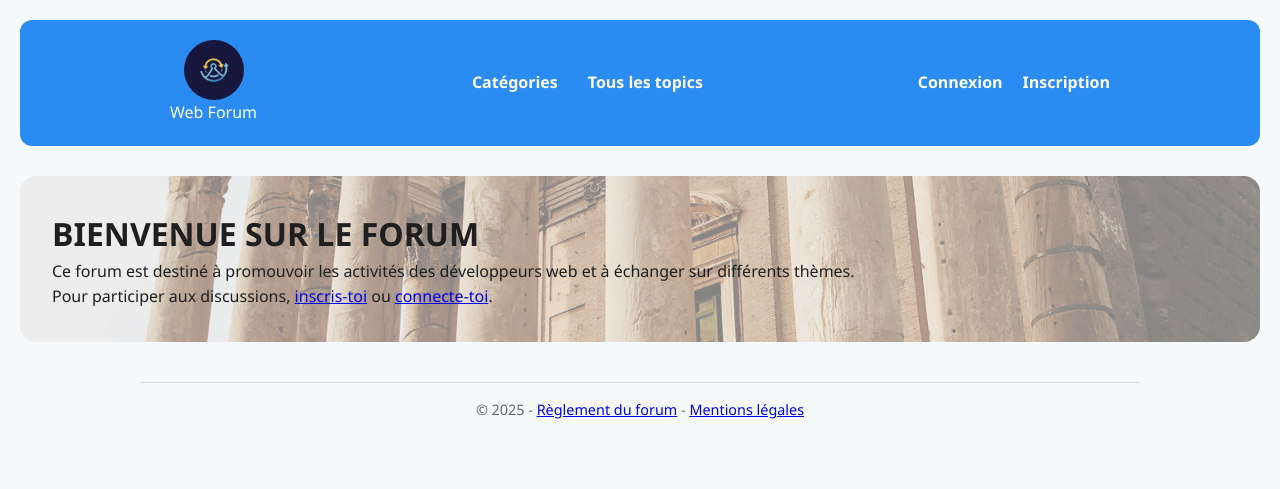
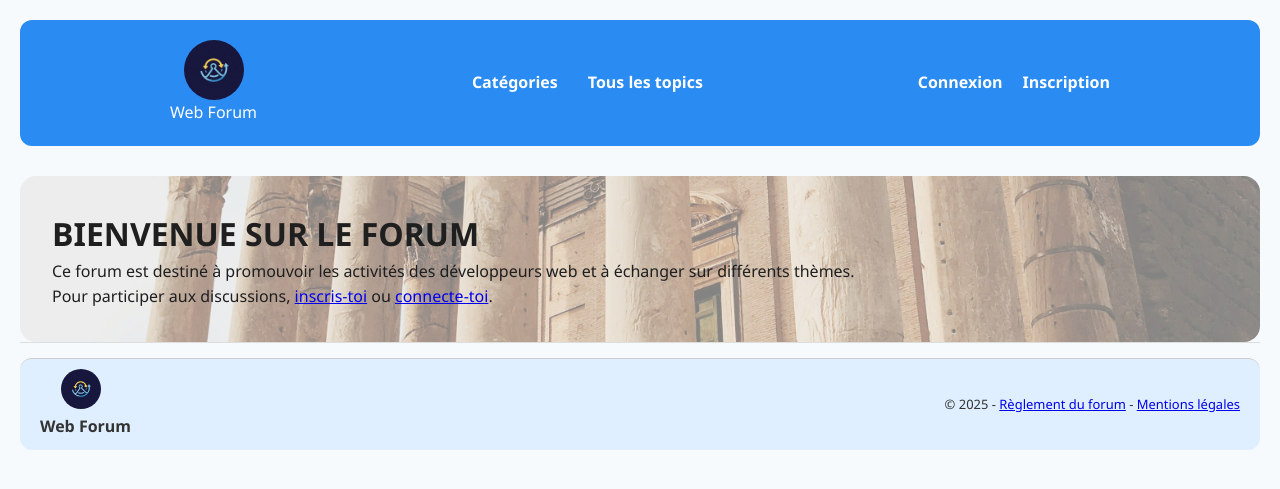
Before and after one commit to Maalem60/forum, a PHP site: page / in a window 1280 px wide. Shown: the top 489 px of the page. Run offline with PHP 8.4, Linux system fonts and the light colour scheme; some libraries are stand-ins or nearby versions.

Commit message:
Modifications de l'admin

```diff
--- a/app/AbstractController.php
+++ b/app/AbstractController.php
@@ -24,13 +24,17 @@ public function redirectTo($ctrl = null, $action = null, $id = null){
         die();
     }
 
-public function restrictTo($role){
+    protected function restrictTo($role): void
+    {
+        $user = Session::getUser();
 
-        if(!Session::getUser() || !Session::getUser()->hasRole($role)){
+        if (!$user || !method_exists($user, 'hasRole') || !$user->hasRole($role)) {
             $this->redirectTo("security", "login");
+            exit;
         }
-        return;
     }
+
+
  //  AJOUT DE LA MÉTHODE "render", permet de ne pas avoir à répéter cette structure à chaque fois. ICI 👉
 public function render(string $view, array $data = [], string $meta = "")
 {
--- a/app/Session.php
+++ b/app/Session.php
@@ -25,10 +25,10 @@ class Session {
         $_SESSION['user_id'] = $user->getId();
     }
 
-    // public static function getUserId() {
-    //     self::start();
-    //     return $_SESSION['user_id'] ?? null;
-    // }
+     public static function getUserId() {
+         self::start();
+         return $_SESSION['user_id'] ?? null;
+     }
 
     public static function getUser() {
 
@@ -38,11 +38,18 @@ class Session {
         return $userManager->findOneById($_SESSION['user_id']);
     }
 
-    public static function isAdmin() {
-        $user = self::getUser();
-        return $user && $user->hasRole("ROLE_ADMIN");
+    public static function isAdmin()
+    {
+       // Vérifie si un utilisateur est connecté et a le role ADMIN : "ROLE_ADMIN"
+        if (self::getUser() && self::getUser()->getRole() === "ROLE_ADMIN") {
+            // self::getUser(): récupère l'utilisateur actellement connecté (stocke dans la session.)
+            // getRole() : récupère le role de cet utilisateur === même valeur, même type.
+
+            return true;
+        }
+        return false;
+        // sinon retourne False.
     }
-
     public static function destroy() {
         self::start();
         $_SESSION = [];
--- a/model/entities/User.php
+++ b/model/entities/User.php
@@ -81,10 +81,9 @@ public function setRole($role) {
     $this->role = $role;
     return $this;
 }
+
 public function hasRole($role) { // Vérifier si le rôle existe dans le tableau des rôles
-      if($this->role == $role) {
-        return true;
-      }
+      $this->role === $role;
     }
 
 
--- a/public/css/style.css
+++ b/public/css/style.css
@@ -7,9 +10,13 @@
     --card-bg: #fff;
     --card-shadow: 0 4px 12px rgba(0, 0, 0, 0.1);
     --radius: 12px;
+    --footer-bg: #dfefff; /* Fond clair du pied de page */
+    --footer-text: #000000; /* Couleur du texte du pied de page */
 }
 
-/* Reset */
+/* ========================
+   Reset navigateur
+========================= */
 * {
     margin: 0;
     padding: 0;
@@ -237,27 +262,138 @@ form input[type="submit"]:hover {
     margin-bottom: 8px;
 }
 
-/* Optionnel : couleur du pseudo de l’auteur */
 .post-user {
     font-weight: bold;
     color: #2a8bf2;
 }
 
-/* Footer */
+/* ========================
+   Pied de page (footer)
+========================= */
 footer {
-    max-width: 1000px;
-    margin: 0 auto;
-    margin-top: 40px;
+
+
     text-align: center;
     font-size: 0.9rem;
-    color: #666;
+    color: var(--footer-text);
     border-top: 1px solid #ddd;
     padding-top: 15px;
+}
 
+.footer-content {
+    border-radius: var(--radius);
+    display: flex;
+    align-items: center;
+    justify-content: space-between;
+    padding: 10px 20px;
+    background-color: var(--footer-bg);
+    border-top: 1px solid #ccc;
+    flex-wrap: wrap;
+}
+
+.footer-logo {
+    display: flex;
+    align-items: center;
+}
+
+.footer-logo-img {
+    width: 40px;
+    height: auto;
+    margin-right: 10px;
+    border-radius: 50%;
+}
+
+footer p {
+    margin: 0;
+    font-size: 0.9em;
+    color: #333;
+}
+
+.footer-left {
+    display: flex;
+    flex-direction: column;
+    align-items: center;
+    gap: 5px;
+    text-align: center;
+}
+
+.footer-title {
+    font-size: 1rem;
+    font-weight: bold;
+    color: #333;
+    text-decoration: none;
+}
+/*=============================================================
+ Section mentions légales
+===============================================================*/
+ .legal {
+    max-width: 800px;           /* largeur confortable de lecture */
+    margin: 2rem auto 4rem;     /* marge centrée et espacée */
+    padding: 1.5rem 2rem;       /* respiration intérieure */
+    background-color: var(--card-bg); /* blanc ou clair selon ta variable */
+    border-radius: var(--radius);
+    box-shadow: var(--card-shadow);
+    color: var(--text-color);
+    font-size: 1rem;
+    line-height: 1.5;
+    font-family: 'Segoe UI', Tahoma, Geneva, Verdana, sans-serif;
+  }
+
+  /* Titres */
+  .legal h1 {
+    font-size: 1.8rem;
+    margin-bottom: 1rem;
+    font-weight: 700;
+    color: var(--primary-color);
+  }
+
+  .legal h2 {
+    font-size: 1.2rem;
+    margin-top: 1.5rem;
+    margin-bottom: 0.6rem;
+    font-weight: 600;
+    color: var(--accent-color);
+  }
+
+  /* Paragraphes */
+  .legal p {
+    margin-bottom: 1rem;
+    color: var(--text-color);
+  }
+
+  /* Liens */
+  .legal a {
+    color: var(--primary-color);
+    text-decoration: underline;
+    transition: color 0.3s ease;
+  }
+
+  .legal a:hover,
+  .legal a:focus {
+    color: var(--hover-color);
+    outline: none;
+  }
+
+  /* Responsive */
+  @media (max-width: 600px) {
+    .legal {
+      padding: 1rem 1rem;
+      font-size: 0.9rem;
+    }
+
+    .legal h1 {
+      font-size: 1.5rem;
+    }
+
+    .legal h2 {
+      font-size: 1.1rem;
+    }
   }
 
 
-/* Responsive */
+/* ========================
+   Responsive
+========================= */
 @media (max-width: 768px) {
     nav.navbar {
         flex-direction: column;
--- a/public/js/script.js
+++ b/public/js/script.js
@@ -16,3 +16,29 @@ document.addEventListener("DOMContentLoaded", function() {
     content_css: '//www.tiny.cloud/css/codepen.min.css'
   });
 });
+$(function() {
+  $(".message").each(function() {
+      if ($(this).text().length > 0) {
+          $(this).slideDown(500).delay(3000).slideUp(500);
+      }
+  });
+
+  $(".delete-btn").click(function() {
+      return confirm("Etes-vous sûr de vouloir supprimer?");
+  });
+
+  tinymce.init({
+      selector: '.textarea[name="content"]',
+      menubar: false,
+      plugins: [
+          'advlist autolink lists link image charmap print preview anchor',
+          'searchreplace visualblocks code fullscreen',
+          'insertdatetime media table paste code help wordcount'
+      ],
+      toolbar: 'undo redo | formatselect | ' +
+               'bold italic backcolor | alignleft aligncenter ' +
+               'alignright alignjustify | bullist numlist outdent indent | ' +
+               'removeformat | help',
+      content_css: '//www.tiny.cloud/css/codepen.min.css'
+  });
+});
--- a/view/forum/addTopic.php
+++ b/view/forum/addTopic.php
@@ -15,6 +15,6 @@
     </select><br><br>
     <label for="content">Message :</label><br>
     <!--<textarea id="content" name="content" class="tinymce" required></textarea>-->
- <textarea id="content" name="content" ></textarea>
+    <textarea id="content" name="content" ></textarea>
     <button type="submit" name="submit">Créer le Topic</button>
 </form>
--- a/view/layout.php
+++ b/view/layout.php
@@ -1,5 +1,11 @@
+<?php
+use App\Session;
+$user = Session::getUser();  // <- ici la variable $user est définie. Ainsi, $user est partout sans rappeler Session::getUser()  fois.Mais est-ce une bonne pratique MVC ?
+?>
+
 <!DOCTYPE html>
 <html lang="fr">
+
 <head>
     <meta charset="UTF-8" />
     <meta name="viewport" content="width=device-width, initial-scale=1" />
@@ -7,8 +13,13 @@
     <title>FORUM</title>
     <link rel="stylesheet" href="<?= PUBLIC_DIR ?>/css/style.css" />
     <link rel="stylesheet" href="https://cdnjs.cloudflare.com/ajax/libs/font-awesome/5.13.0/css/all.min.css" />
-    <script src="https://cdn.tiny.cloud/1/zg3mwraazn1b2ezih16je1tc6z7gwp5yd4pod06ae5uai8pa/tinymce/5/tinymce.min.js" referrerpolicy="origin"></script>
+    <script src="https://cdn.tiny.cloud/1/zg3mwraazn1b2ezih16je1tc6z7gwp5yd4pod06ae5uai8pa/tinymce/5/tinymce.min.js"
+        referrerpolicy="origin" defer></script>
+    <script src="https://code.jquery.com/jquery-3.4.1.min.js" defer></script>
+    <script src="<?= PUBLIC_DIR ?>/js/script.js"></script>
+
 </head>
+
 <body>
     <header>
         <nav class="navbar">
@@ -18,23 +29,30 @@
                 <a href="index.php?ctrl=home&action=index">Web Forum</a>
             </div>
 
+
+
             <div class="nav-center">
                 <a href="index.php?ctrl=forum&action=index">Catégories</a>
                 <a href="index.php?ctrl=forum&action=listAllTopics">Tous les topics</a>
-            <?php if (\App\Session::getUser()): ?>
+
+                <?php if ($user): ?>
                     <a href="index.php?ctrl=forum&action=addTopic">Créer un topic</a>
+
+                    <a href="index.php?ctrl=security&action=profile">Membre</a>
                 <?php endif; ?>
-            <?php if (App\Session::isAdmin()): ?>
-                <a href="index.php?ctrl=home&action=users">Membres</a>
+
+                <?php if ($user && $user->getRole() === "admin"): ?>
+                    <!-- Afficher les options d'administration -->
+                    <a href="index.php?ctrl=forum&action=adminPanel">Administration</a>
                 <?php endif; ?>
             </div>
 
+
             <div class="nav-right">
-
 
                 <?php if (App\Session::getUser()): ?>
                     <a href="index.php?ctrl=security&action=profile">
-                    <span class="fas fa-user"></span> <?= htmlspecialchars((string)(App\Session::getUser() ?? '')) ?>
+                        <span class="fas fa-user"></span> <?= htmlspecialchars((string) (App\Session::getUser() ?? '')) ?>
                     </a>
                     <a href="index.php?ctrl=security&action=logout">Déconnexion</a>
                 <?php else: ?>
@@ -57,39 +75,20 @@
     </main>
 
     <footer>
+    <div class="footer-content">
+        <div class="footer-left">
+            <img src="public/img/Logo2Forum.jpg" alt="Logo Forum Footer" class="footer-logo-img">
+            <a href="index.php?ctrl=home&action=index" class="footer-title">Web Forum</a>
+        </div>
+        <div class="footer-right">
             <p>&copy; <?= date('Y') ?> - <a href="#">Règlement du forum</a> - <a href="mentionsLegales.php">Mentions légales</a></p>
+        </div>
+    </div>
 </footer>
 
-<script src="https://code.jquery.com/jquery-3.4.1.min.js"></script>
-<script>
-    $(function() {
-        $(".message").each(function() {
-            if ($(this).text().length > 0) {
-                $(this).slideDown(500).delay(3000).slideUp(500);
-            }
-        });
 
-        $(".delete-btn").click(function() {
-            return confirm("Etes-vous sûr de vouloir supprimer?");
-        });
 
-        tinymce.init({
-            selector: '.textarea[name="content"]',
-            menubar: false,
-            plugins: [
-                'advlist autolink lists link image charmap print preview anchor',
-                'searchreplace visualblocks code fullscreen',
-                'insertdatetime media table paste code help wordcount'
-            ],
-            toolbar: 'undo redo | formatselect | ' +
-                     'bold italic backcolor | alignleft aligncenter ' +
-                     'alignright alignjustify | bullist numlist outdent indent | ' +
-                     'removeformat | help',
-            content_css: '//www.tiny.cloud/css/codepen.min.css'
-        });
-    });
-</script>
 
-<script src="<?= PUBLIC_DIR ?>/js/script.js"></script>
 </body>
+
 </html>
```
Also changed, not shown: other parts of public/css/style.css (+49 -29 lines), Controller/UserController.php (+26 -11 lines), public/img/Forumbis.jpg (added). Lines whose indentation alone changed are shown as unchanged.
